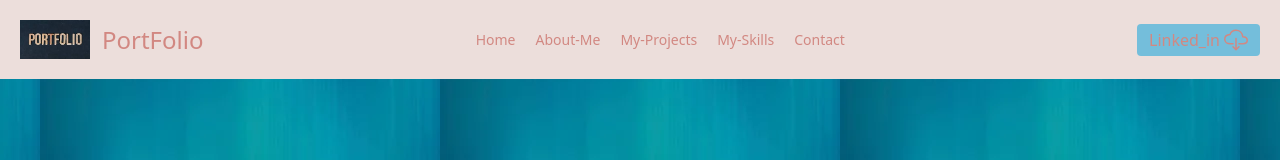
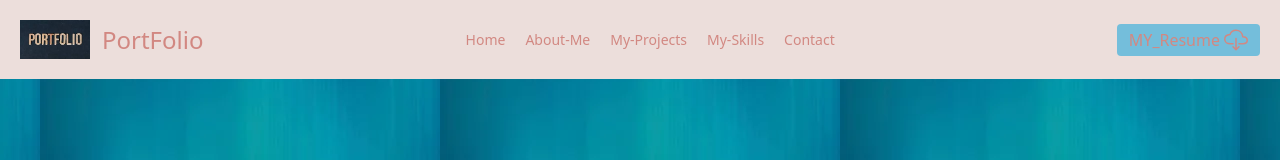
Before and after one commit to naila-ady/newpf, a Next.js app: page / in a window 1280 px wide. Shown: the top 160 px of the page. Built offline with nearby package versions, Linux system fonts and the light colour scheme.

Commit message:
Update Navbar.tsx

```diff
--- a/app/components/Navbar.tsx
+++ b/app/components/Navbar.tsx
@@ -26,19 +26,18 @@ import { IoCloudDownloadOutline } from "react-icons/io5";
         <Link href={"#Contact"} className="mr-5  text-[#d28882]  text-1xl hover:text-[#003152]">
         Contact</Link>
       </nav>
-     <a
-  href="https://www.linkedin.com/in/your-username"
-  target="_blank"
-  rel="noopener noreferrer"
+     <Link
+  href={"https://portfoliocssnxtjs.vercel.app/ "}
+
 >
       <button className="inline-flex items-center text-[#d28882] bg-[#74bedb]  border-0 py-1 px-3 mx-0
       focus:outline-none hover:bg- rounded text-base mt-4 md:mt-0 gap-1">
 
-        Linked_in
+        MY_Resume
         <div className="text-2xl text-[#d28882] ">
        <IoCloudDownloadOutline/></div>
        </button>
-       </a>
+       </Link>
     </div>
   </header>
   </div>
```
